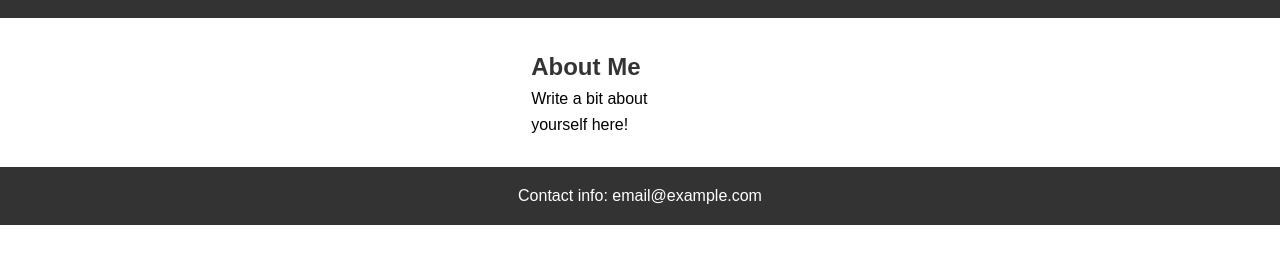
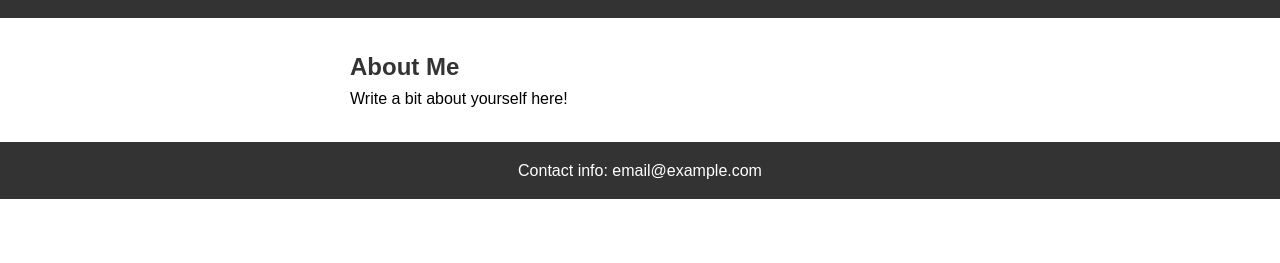
Before and after one commit to ItzMysticall/test, a plain HTML site: page index.html in a window 1280 px wide. Shown: the part 91-354 px from the top of the page. Drawn offline with Linux system fonts and the light colour scheme.

Commit message:
Update styles.css

```diff
--- a/styles.css
+++ b/styles.css
@@ -1,4 +1,4 @@
-/* Basic Reset */
+/* Reset and Body Styling */
 * {
     margin: 0;
     padding: 0;
@@ -27,7 +27,7 @@ nav a {
     text-decoration: none;
 }
 
-section {
+main {
     width: 80%;
     max-width: 600px;
     margin: 20px 0;
```
